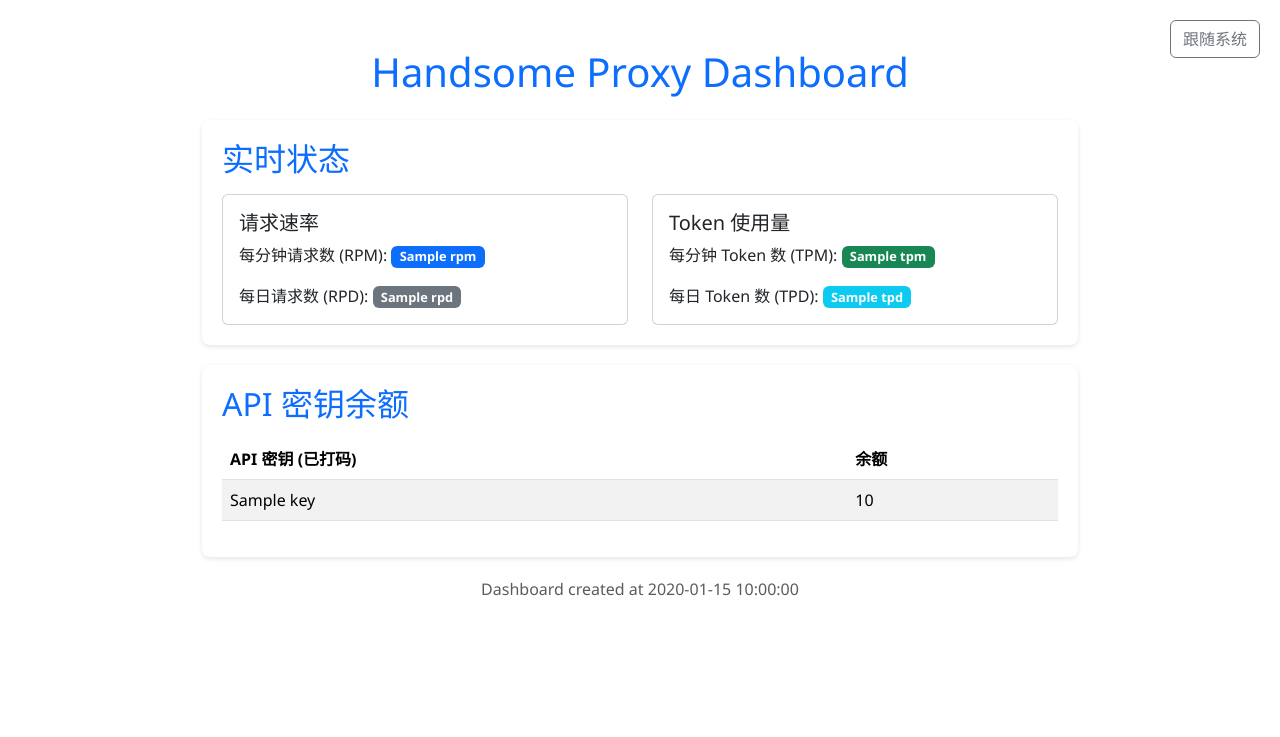
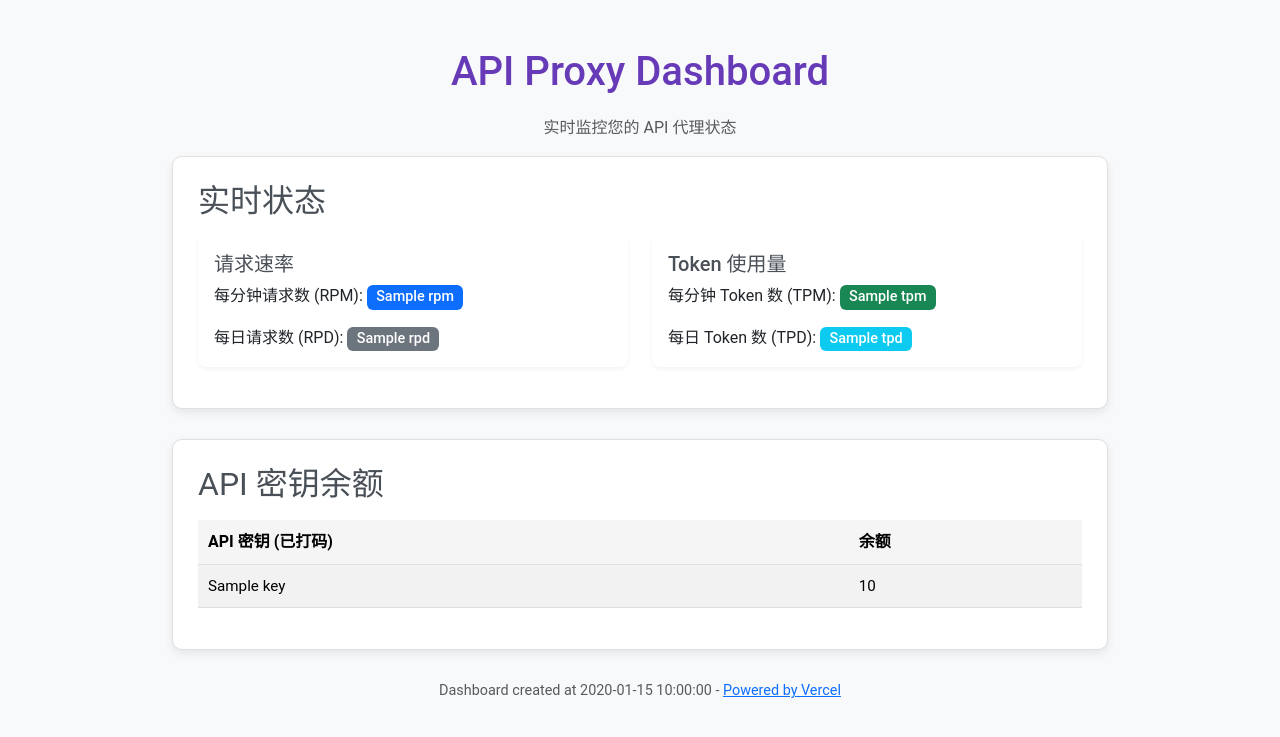
Before and after one commit to linli-x/openrouter, a Python web app: template templates/index.html in a window 1280 px wide. Shown: the top 737 px of the page. Run offline with Jinja, Linux system fonts and the light colour scheme; the template is opened without the code that fills it: most values are stand-ins (such as "Sample title", 1, 10 or a date in 2020).

Commit message:
Update index.html

```diff
--- a/templates/index.html
+++ b/templates/index.html
@@ -1,88 +1,102 @@
 <!DOCTYPE html>
-<html lang="zh-CN" data-bs-theme="auto">
+<html lang="zh-CN">
 <head>
     <meta charset="UTF-8">
     <meta name="viewport" content="width=device-width, initial-scale=1.0">
-    <title>Handsome Proxy Dashboard</title>
+    <title>API Proxy Dashboard</title>
     <link href="https://cdn.jsdelivr.net/npm/bootstrap@5.3.3/dist/css/bootstrap.min.css" rel="stylesheet">
     <style>
-        :root {
-            color-scheme: light dark;
-        }
-
         body {
-            font-family: 'Segoe UI', Tahoma, Geneva, Verdana, sans-serif;
+            font-family: 'Roboto', 'Helvetica Neue', Arial, sans-serif;
+            background-color: #f8f9fa;
+            color: #343a40;
         }
 
         .container {
-            max-width: 900px;
+            max-width: 960px;
         }
 
-        h1,
+        h1 {
+            font-weight: 500;
+            color: #673ab7; /* Vercel 主题紫色 */
+            margin-bottom: 0.5em;
+        }
+
         h2 {
-            color: var(--bs-primary);
+            font-weight: 400;
+            color: #495057;
+            margin-bottom: 1.5rem;
         }
 
         .dashboard-section {
-            margin-bottom: 20px;
-            padding: 20px;
-            border-radius: 8px;
-            background-color: var(--bs-body-bg);
-            box-shadow: 0 2px 5px rgba(0, 0, 0, 0.1);
+            margin-bottom: 30px;
+            padding: 25px;
+            border-radius: 10px;
+            background-color: #fff;
+            box-shadow: 0 4px 10px rgba(0, 0, 0, 0.08);
+            border: 1px solid #e0e0e0;
         }
 
         .metrics p {
-            margin-bottom: 0.5rem;
+            margin-bottom: 0.8rem;
         }
 
-        .key-balances-table {
-            width: 100%;
-            border-collapse: collapse;
-            margin-top: 10px;
+        .card {
+            border: none;
+            box-shadow: 0 2px 4px rgba(0, 0, 0, 0.05);
+            border-radius: 8px;
+        }
+
+        .card-title {
+            color: #495057;
+            font-weight: 500;
+        }
+
+        .badge {
+            font-size: 0.9rem;
+            font-weight: 500;
         }
 
         .key-balances-table th,
         .key-balances-table td {
-            border: 1px solid var(--bs-border-color);
-            padding: 8px;
+            padding: 10px;
             text-align: left;
+            border-bottom: 1px solid #e0e0e0;
         }
 
         .key-balances-table th {
-            background-color: var(--bs-secondary-bg);
+            background-color: #f5f5f5;
+            font-weight: 600;
         }
 
-        .key-balances-table tbody tr:nth-child(even) {
-            background-color: var(--bs-secondary-bg);
-        }
-
-        .badge {
-            font-size: 0.8rem;
+        .key-balances-table td {
+            font-size: 0.95rem;
         }
 
         .text-muted {
-            color: var(--bs-secondary-color);
+            color: #757575;
         }
 
-        /* 切换按钮样式 */
-        #themeToggle {
-            position: fixed;
-            top: 20px;
-            right: 20px;
-            z-index: 1000; /* 确保按钮在最上层 */
+        .footer {
+            margin-top: 30px;
+            text-align: center;
+            font-size: 0.9rem;
+        }
+        .text-break{
+            word-break:break-all;
         }
     </style>
 </head>
 
 <body>
     <div class="container mt-5">
-        <button id="themeToggle" class="btn btn-outline-secondary">切换模式</button>
-        <h1 class="text-center mb-4">Handsome Proxy Dashboard</h1>
+        <h1 class="text-center">API Proxy Dashboard</h1>
+        <p class="text-muted text-center">实时监控您的 API 代理状态</p>
 
         <section class="dashboard-section">
             <h2 class="mb-3">实时状态</h2>
             <div class="row">
-                <div class="col-md-6">
+                <div class="col-md-6 mb-3">
                     <div class="card">
                         <div class="card-body">
                             <h5 class="card-title">请求速率</h5>
@@ -105,7 +119,7 @@
 
         <section class="dashboard-section">
             <h2 class="mb-3">API 密钥余额</h2>
-            <table class="table table-striped table-hover">
+            <table class="table table-striped table-hover key-balances-table">
                 <thead>
                     <tr>
                         <th>API 密钥 (已打码)</th>
@@ -128,46 +142,12 @@
             </table>
         </section>
 
-        <p class="text-muted text-center">Dashboard created at {{ now }}</p>
+        <div class="footer">
+            <p class="text-muted">Dashboard created at {{ now }} - <a href="https://vercel.com" target="_blank" rel="noopener noreferrer">Powered by Vercel</a></p>
+        </div>
     </div>
 
     <script src="https://cdn.jsdelivr.net/npm/bootstrap@5.3.3/dist/js/bootstrap.bundle.min.js"></script>
-    <script>
-        const themeToggleButton = document.getElementById('themeToggle');
-        const htmlElement = document.documentElement;
-
-        // 检查 localStorage 中是否有保存的主题
-        let currentTheme = localStorage.getItem('theme') || 'auto';
-
-        // 设置初始主题
-        htmlElement.setAttribute('data-bs-theme', currentTheme);
-
-        // 更新按钮文字
-        function updateButtonText() {
-            const currentTheme = htmlElement.getAttribute('data-bs-theme');
-            themeToggleButton.textContent = currentTheme === 'dark' ? '亮色模式' : '暗色模式';
-            if (currentTheme === "auto")
-                themeToggleButton.textContent = "跟随系统";
-        }
-        updateButtonText();
-
-        // 切换主题
-        function toggleTheme() {
-             if (currentTheme === 'auto') {
-                currentTheme = 'dark';
-            } else if (currentTheme === 'dark') {
-                currentTheme = 'light';
-            } else {
-                currentTheme = 'auto';
-            }
-            htmlElement.setAttribute('data-bs-theme', currentTheme);
-            localStorage.setItem('theme', currentTheme);
-            updateButtonText();
-        }
-
-        // 监听按钮点击事件
-        themeToggleButton.addEventListener('click', toggleTheme);
-    </script>
 </body>
 
 </html>
```
